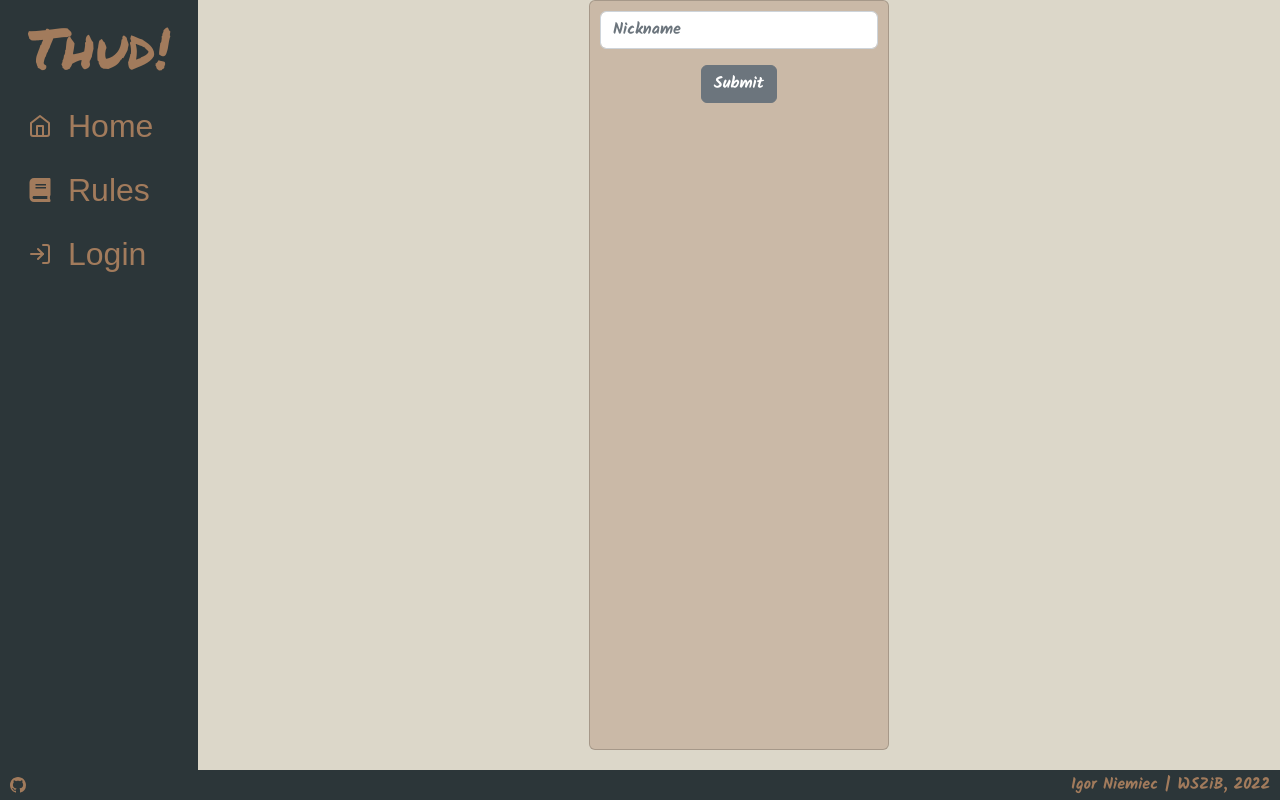
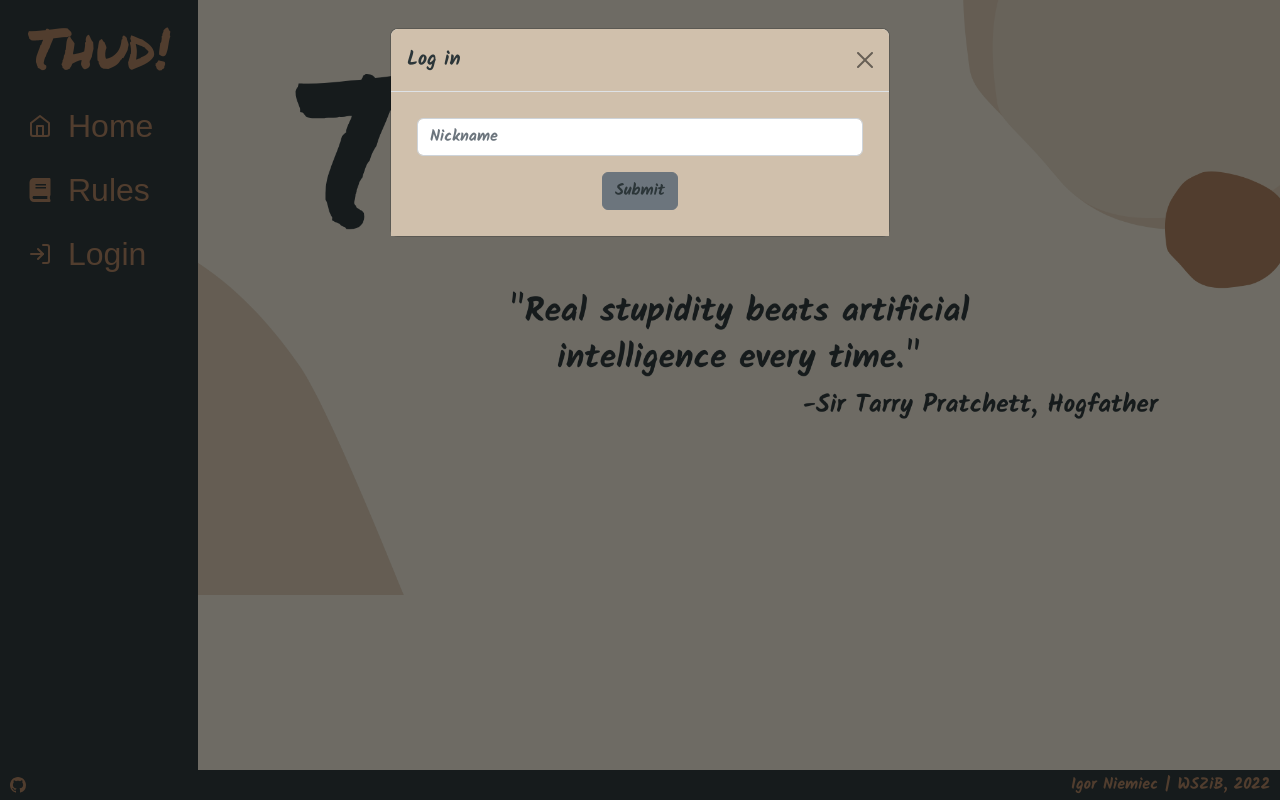
Before and after one commit to Umebo/thud_old, a React (Create React App) app in the folder src/main/front/: page /login in a window 1280 px wide. Built offline with nearby package versions, Linux system fonts and the light colour scheme; a web font is replaced by a local one.

Commit message:
#21 FE card changed to modal, some colors changed

```diff
--- a/src/main/front/src/App.css
+++ b/src/main/front/src/App.css
@@ -57,3 +57,13 @@ html, body, #root {
 #MoveTypeDropdownItem {
   padding: 0 16px 0 16px;
 }
+
+::placeholder {
+  font-family: 'Kalam', sans-serif;
+  color: #EDE6E0;
+}
+
+#login_btn {
+  color: #2C3639;
+  font-family: 'Kalam', sans-serif;
+}
--- a/src/main/front/src/components/Main.tsx
+++ b/src/main/front/src/components/Main.tsx
@@ -1,7 +1,7 @@
 import '../App.css';
 import styled from 'styled-components';
 import cd from "../config.json";
-import Routing from './sidebar/Routing';
+import Routing from './Routing';
 
 const MainWrapper = styled.div`
     width: 100%;
--- a/src/main/front/src/components/Navigation.tsx
+++ b/src/main/front/src/components/Navigation.tsx
@@ -18,7 +18,7 @@ const NavItemWrapper = styled.div`
 `
 const NavItemIconStyle = {
     'color': cd.THEME_COLORS.FONT,
-    'font-size': '1.5rem'
+    'fontSize': '1.5rem'
 }
 
 const Navigation = () => {
--- a/src/main/front/src/components/sidebar/Routing.tsx
+++ b/src/main/front/src/components/Routing.tsx
@@ -1,12 +1,12 @@
 import styled from 'styled-components';
 import { Routes, Route } from 'react-router-dom';
-import { useAppSelector } from '../../redux/Hooks';
-import Rules from '../rules/Rules';
-import Login from './panels/login/Login';
-import NewGame from './panels/NewGame';
-import Gameplay from '../gameplay/Gameplay';
-import Sidebar from './Sidebar';
-import Frontpage from '../frontpage/Frontpage';
+import { useAppSelector } from '../redux/Hooks';
+import Rules from './rules/Rules';
+import Login from './login/Login';
+import NewGame from './sidebar/panels/NewGame';
+import Gameplay from './gameplay/Gameplay';
+import Sidebar from './sidebar/Sidebar';
+import Frontpage from './frontpage/Frontpage';
 
 const GameWrapper = styled.div`
     display: flex
@@ -21,7 +21,10 @@ const Routing = () => {
                 <Frontpage />
             }/>
             <Route path='/login' element={
-                <Login />
+                <div>
+                    <Login />
+                    <Frontpage />
+                </div>
             }/>
             <Route path={'/gameplay/' + uuid} element={
                 <GameWrapper id='GameWrapper'>
--- /dev/null
+++ b/src/main/front/src/components/login/Login.tsx
@@ -0,0 +1,80 @@
+import axios from 'axios';
+import styled from 'styled-components';
+import { useEffect, useState } from 'react';
+import { useNavigate } from 'react-router-dom';
+import { Button, Form, FormGroup,
+        Modal, ModalHeader, ModalBody } from 'reactstrap';
+import { LOGIN } from './LoginSlice';
+import { useInput } from '../../api/api';
+import { useAppDispatch } from "../../redux/Hooks";
+import cd from "../../config.json";
+
+const LoginWrapper = styled.div`
+    padding: 10px;
+    text-align: center;
+`;
+
+const LoginModal = {
+    'fontFamily': 'Kalam',
+    'color': cd.LOGIN_COLORS.FONT,
+    'backgroundColor': cd.LOGIN_COLORS.BACKGORUND,
+}
+
+const Login = () => {
+    const navigate = useNavigate();
+    const dispatch = useAppDispatch();
+
+    const [input, setInput] = useInput({
+        id: 'nickname_input',
+        name: 'nickname',
+        placeholder: 'Nickname',
+    });
+
+    const [modal, setModal] = useState(false);
+    const toggle = () => setModal(!modal);
+
+    useEffect(() => {
+        toggle();
+    }, []);
+
+    const handleSubmit = (e: any) => {
+        e.preventDefault();
+
+        //FIXME: //TO NIE DZIAŁA
+        // SPRAWDZIĆ JAK ZAIMPLEMENTOWAĆ API
+        // LoginService.createNickname('test11');
+
+        //TODO: // TO DZIAŁA ale trzeba zmienić
+        axios
+            .post(cd.SERVER_URL + '/login', {}, { params: {
+                nickname: input
+            }})
+            .then((response) => {
+                dispatch(LOGIN({
+                    nickname: response.data.nickname
+                }))
+            })
+        navigate('/')
+    }
+
+    return (
+        <Modal isOpen={modal} toggle={toggle}>
+            <ModalHeader toggle={toggle} style={LoginModal}>Log in</ModalHeader>
+            <ModalBody style={LoginModal}>
+                <LoginWrapper>
+                    <Form id='loginForm' onSubmit={(e) => handleSubmit(e)}>
+                        <FormGroup>
+                            {setInput}
+                        </FormGroup>
+                        {' '}
+                        <Button id='login_btn'>
+                            Submit
+                        </Button>
+                    </Form>
+                </LoginWrapper>
+            </ModalBody>
+        </Modal>
+    )
+}
+
+export default Login
--- a/src/main/front/src/components/sidebar/panels/login/Login.tsx
+++ /dev/null
@@ -1,62 +0,0 @@
-import { useNavigate } from 'react-router-dom';
-import { Button, Card, Form, FormGroup } from 'reactstrap';
-import axios from 'axios';
-import styled from 'styled-components';
-import configData from "../../../../config.json";
-import { LOGIN } from './LoginSlice';
-import { useInput } from '../../../../api/api';
-import { useAppDispatch } from "../../../../redux/Hooks";
-
-const LoginWrapper = styled.div`
-    padding: 10px;
-    text-align: center;
-`;
-
-const Login = () => {
-    const navigate = useNavigate();
-    const dispatch = useAppDispatch();
-
-    const [input, setInput] = useInput({
-        id: 'nickname_input',
-        name: 'nickname',
-        placeholder: 'Nickname'
-    });
-
-    const handleSubmit = (e: any) => {
-        e.preventDefault();
-
-        //FIXME: //TO NIE DZIAŁA
-        // SPRAWDZIĆ JAK ZAIMPLEMENTOWAĆ API
-        // LoginService.createNickname('test11');
-
-        //TODO: // TO DZIAŁA ale trzeba zmienić
-        axios
-            .post(configData.SERVER_URL + '/login', {}, { params: {
-                nickname: input
-            }})
-            .then((response) => {
-                dispatch(LOGIN({
-                    nickname: response.data.nickname
-                }))
-            })
-        navigate('/')
-    }
-
-    return (
-        <Card>
-            <LoginWrapper>
-                <Form onSubmit={(e) => handleSubmit(e)}>
-                    <FormGroup>
-                        {setInput}
-                    </FormGroup>
-                    {' '}
-                    <Button id='login_bt'>
-                        Submit
-                    </Button>
-                </Form>
-            </LoginWrapper>
-        </Card>
-    )
-}
-
-export default Login
--- a/src/main/front/src/config.json
+++ b/src/main/front/src/config.json
@@ -11,6 +11,13 @@
     },
     "SIDEBAR_COLORS": {
         "BACKGORUND": "#a27b5c96"
+    },
+    "LOGIN_COLORS": {
+        "FONT": "#2C3639",
+        "BACKGORUND": "#d0c0ac",
+        "PLACEHOLDER": "#EDE6E0",
+        "PLACEHOLDER_FONT": "#C2AF99",
+        "BUTTON": "#CABBA7"
     },
     "TILES_COLORS": {
         "DARKER": "#2C3639",
--- a/src/main/front/src/redux/Store.ts
+++ b/src/main/front/src/redux/Store.ts
@@ -1,6 +1,6 @@
 import { configureStore } from "@reduxjs/toolkit";
 import gameplayReducer from "../components/gameplay/GameplaySlice"
-import loginReducer from "../components/sidebar/panels/login/LoginSlice"
+import loginReducer from "../components/login/LoginSlice"
 import pieceReducer from "../components/board/pieces/PieceSlice"
 
 export const store = configureStore({
```
Also changed, not shown: src/main/front/src/components/login/LoginSlice.ts (renamed from src/main/front/src/components/sidebar/panels/login/LoginSlice.ts).
